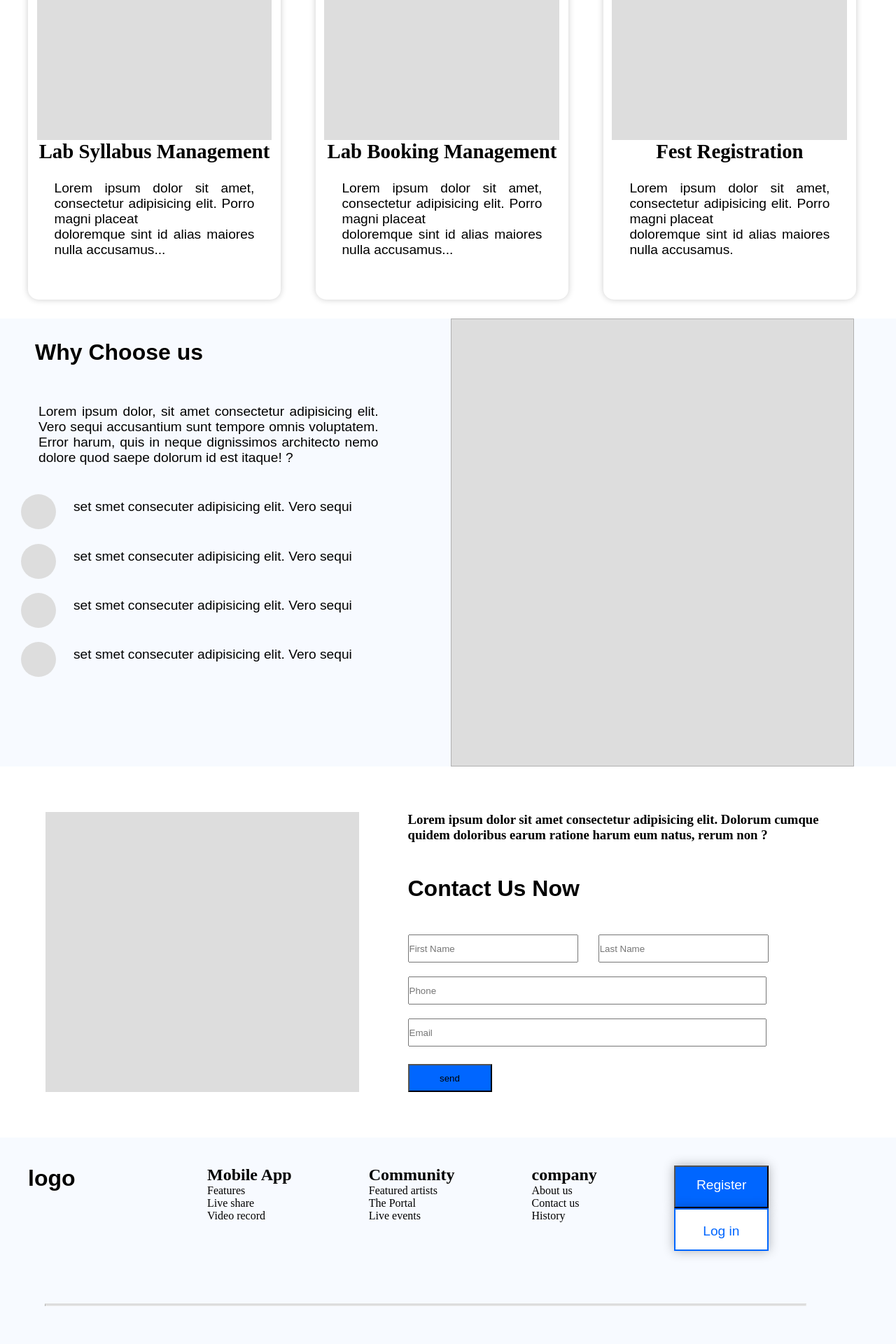
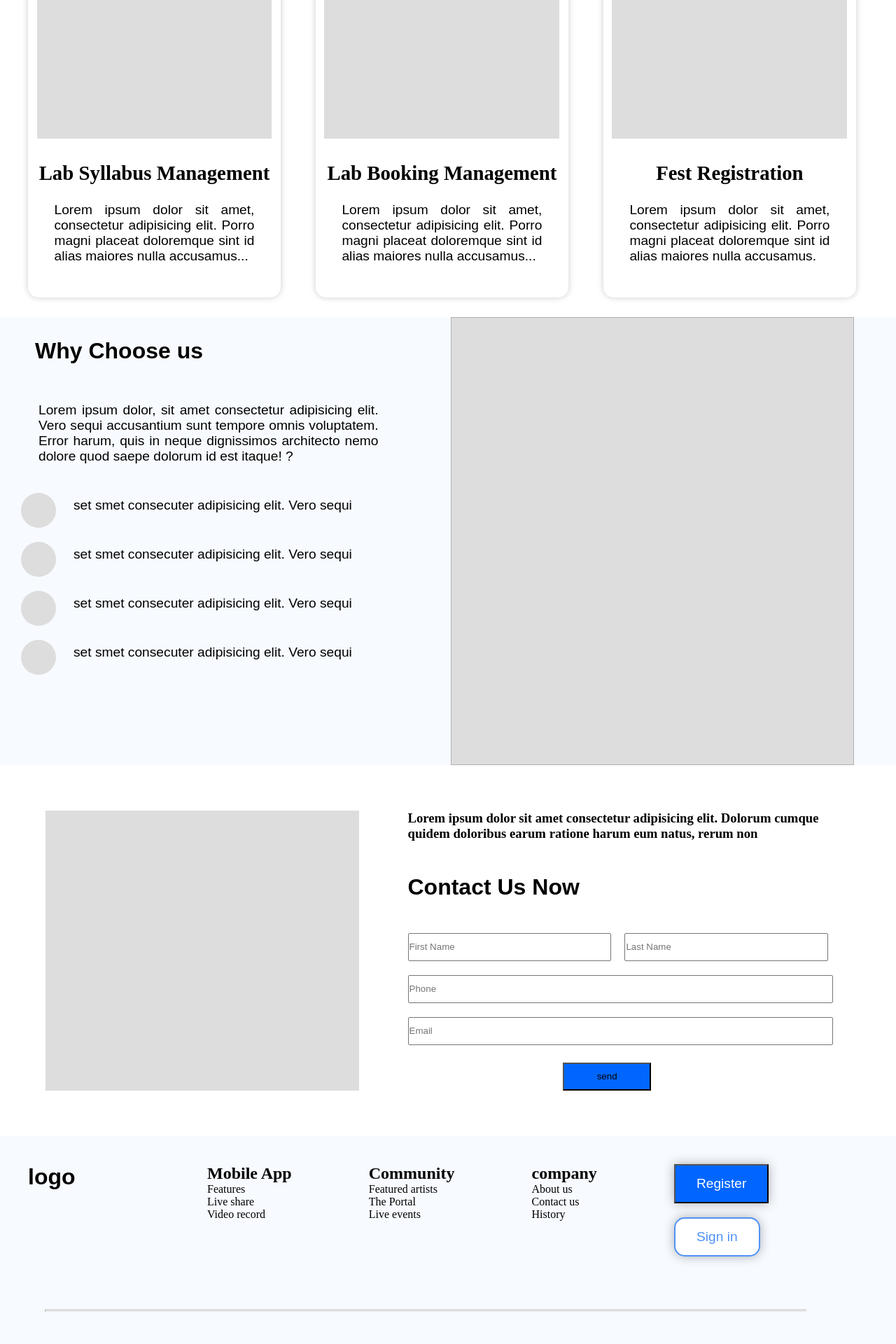
Before and after one commit to sharat0/lb-landing, a PHP site: page /services/ in a window 1280 px wide. Shown: the part 4280-6200 px from the top of the page at 70% size. Run offline with PHP 8.4, Linux system fonts and the light colour scheme; some libraries are stand-ins or nearby versions.

Commit message:
changes made for responsive

```diff
--- a/services/index.html
+++ b/services/index.html
@@ -54,7 +54,7 @@
 
            <div class="services-main">
                 <div class="services">
-                  <h1>We offer a wide range of<br> services needed to run your<br> institute smoothly.</h1>
+                  <h1>We offer a wide range of services needed to run your institute smoothly.</h1>
                   <span class="btn">Learn More</span>
 
                 </div>
@@ -111,46 +111,46 @@
     <div class="useful-features">
 
         <h2>Other Useful Features</h2>
-        <h3>Lorem ipsum dolor sit amet, consectetur adipisicing elit. Porro magni placeat<br> doloremque sint id alias maiores nulla accusamus.</h3>
+        <h3>Lorem ipsum dolor sit amet, consectetur adipisicing elit. Porro magni placeat doloremque sint id alias maiores nulla accusamus.</h3>
 
         <div class="flex">
                 <div class="service">
                     <div class="empty-box"></div>
                     <span class="head">Learning Management</span>
-                    <p>Lorem ipsum dolor sit amet, consectetur adipisicing elit. Porro magni placeat<br> doloremque sint id alias maiores nulla accusamus..</p>
+                    <p>Lorem ipsum dolor sit amet,consectetur adipisicing elit. Porro magni placeat doloremque sint id alias maiores nulla accusamus..</p>
 
                 </div>
                 <div class="service">
                     <div class="empty-box"></div>
                     <span class="head">Lab Management</span>
                     <p>
-                        Lorem ipsum dolor sit amet, consectetur adipisicing elit. Porro magni placeat<br> doloremque sint id alias maiores nulla accusamus.
+                        Lorem ipsum dolor sit amet,consectetur adipisicing elit. Porro magni placeat doloremque sint id alias maiores nulla accusamus.
                     </p>
                 </div>
                 <div class="service">
                     <div class="empty-box"></div>
                     <span class="head">Attendance</span>
-                    <p>Lorem ipsum dolor sit amet, consectetur adipisicing elit. Porro magni placeat<br> doloremque sint id alias maiores nulla accusamus..</p>
+                    <p>Lorem ipsum dolor sit amet, consectetur adipisicing elit. Porro magni placeat doloremque sint id alias maiores nulla accusamus..</p>
 
                 </div>
 
                 <div class="service">
                     <div class="empty-box"></div>
                     <span class="head">Result</span>
-                    <p>Lorem ipsum dolor sit amet, consectetur adipisicing elit. Porro magni placeat<br> doloremque sint id alias maiores nulla accusamus...</p>
+                    <p>Lorem ipsum dolor sit amet, consectetur adipisicing elit. Porro magni placeat doloremque sint id alias maiores nulla accusamus...</p>
                 </div>
 
                 <div class="service">
                     <div class="empty-box"></div>
                     <span class="head">Syllabus</span>
-                    <p>Lorem ipsum dolor sit amet, consectetur adipisicing elit. Porro magni placeat<br> doloremque sint id alias maiores nulla accusamus...</p>
+                    <p>Lorem ipsum dolor sit amet, consectetur adipisicing elit. Porro magni placeat doloremque sint id alias maiores nulla accusamus...</p>
 
                 </div>
                 <div class="service">
                       <div class="empty-box"></div>
                       <span class="head">Fest Registration</span>
                     <p>
-                        Lorem ipsum dolor sit amet, consectetur adipisicing elit. Porro magni placeat<br> doloremque sint id alias maiores nulla accusamus.
+                        Lorem ipsum dolor sit amet, consectetur adipisicing elit. Porro magni placeat doloremque sint id alias maiores nulla accusamus.
                     </p>
                 </div>
         </div>
@@ -162,26 +162,26 @@
 
     <div class="college-features">
         <h2>Features for College</h2>
-        <h3>Lorem ipsum dolor sit amet, consectetur adipisicing elit. Porro magni placeat<br> doloremque sint id alias maiores nulla accusamus.</h3>
+        <h3>Lorem ipsum dolor sit amet, consectetur adipisicing elit. Porro magni placeat doloremque sint id alias maiores nulla accusamus.</h3>
 
         <div class="flex">
                 <div class="service">
                     <div class="empty-box"></div>
                     <span class="head">College Management</span>
-                    <p>Lorem ipsum dolor sit amet, consectetur adipisicing elit. Porro magni placeat<br> doloremque sint id alias maiores nulla accusamus..</p>
+                    <p>Lorem ipsum dolor sit amet, consectetur adipisicing elit. Porro magni placeat doloremque sint id alias maiores nulla accusamus..</p>
 
                 </div>
                 <div class="service">
                     <div class="empty-box"></div>
                     <span class="head">Department Management</span>
                     <p>
-                        Lorem ipsum dolor sit amet, consectetur adipisicing elit. Porro magni placeat<br> doloremque sint id alias maiores nulla accusamus.
+                        Lorem ipsum dolor sit amet, consectetur adipisicing elit. Porro magni placeat doloremque sint id alias maiores nulla accusamus.
                     </p>
                 </div>
                 <div class="service">
                     <div class="empty-box"></div>
                     <span class="head">Course Management</span>
-                    <p>Lorem ipsum dolor sit amet, consectetur adipisicing elit. Porro magni placeat<br> doloremque sint id alias maiores nulla accusamus..</p>
+                    <p>Lorem ipsum dolor sit amet, consectetur adipisicing elit. Porro magni placeat doloremque sint id alias maiores nulla accusamus..</p>
 
                 </div>
 
@@ -190,21 +190,21 @@
                 <div class="service">
                     <div class="empty-box"></div>
                     <span class="head">Lab Syllabus Management</span>
-                    <p>Lorem ipsum dolor sit amet, consectetur adipisicing elit. Porro magni placeat<br> doloremque sint id alias maiores nulla accusamus...</p>
+                    <p>Lorem ipsum dolor sit amet, consectetur adipisicing elit. Porro magni placeat doloremque sint id alias maiores nulla accusamus...</p>
 
                 </div>
 
                 <div class="service">
                     <div class="empty-box"></div>
                     <span class="head">Lab Booking Management</span>
-                    <p>Lorem ipsum dolor sit amet, consectetur adipisicing elit. Porro magni placeat<br> doloremque sint id alias maiores nulla accusamus...</p>
+                    <p>Lorem ipsum dolor sit amet, consectetur adipisicing elit. Porro magni placeat doloremque sint id alias maiores nulla accusamus...</p>
 
                 </div>
                 <div class="service">
                     <div class="empty-box"></div>
                     <span class="head">Fest Registration</span>
                     <p>
-                         Lorem ipsum dolor sit amet, consectetur adipisicing elit. Porro magni placeat<br> doloremque sint id alias maiores nulla accusamus.
+                         Lorem ipsum dolor sit amet, consectetur adipisicing elit. Porro magni placeat doloremque sint id alias maiores nulla accusamus.
                     </p>
                 </div>
         </div>
@@ -248,16 +248,16 @@
 
 
         <div class="flex">
-               <h3>Lorem ipsum dolor sit amet consectetur adipisicing elit. Dolorum cumque quidem doloribus earum ratione harum eum natus, rerum non  ?</h3>
+               <h3>Lorem ipsum dolor sit amet consectetur adipisicing elit. Dolorum cumque quidem doloribus earum ratione harum eum natus, rerum non </h3>
 
                           <h2> Contact Us Now</h2>
                     <div class="form">
                         <form action="">
-                            <input placeholder="First Name" id="fname">
-                            <input placeholder="Last Name" id="lname"><br>
-                            <input placeholder="Phone" id="phone"> <br>
-                            <input placeholder="Email" id="email"><br>
-                            <input type="submit" id="btn" value="send">
+                            <input placeholder="First Name" class="firstname">
+                            <input placeholder="Last Name" class="lsstname"><br>
+                            <input placeholder="Phone" class="phone"> <br>
+                            <input placeholder="Email" class="email"><br>
+                            <input type="submit" class="send-btn" value="send">
                         </form>
                     </div>
         </div>
@@ -300,7 +300,7 @@
                     </div>
 
                     <div class="login">
-                        <button class="btn">Log in</button>
+                        <button class="btn"> Sign in </button>
                     </div>
                 </div>
             </div>
--- a/style.css
+++ b/style.css
@@ -951,11 +945,14 @@ padding-top: 15px;
   .college-features .empty-box{
     height: 30vh;
     background-color: #dddddd;
+    margin-bottom: 10%;
   }
   /* choose-us */
 .choose-us {
   display: flex;
   flex-direction: row;
+  min-height: 80vh;
+  height: auto;
   padding: 0px 60px 0px 30px;
   background-color: #f7faff;
   justify-content: space-between;
@@ -965,7 +962,7 @@ padding-top: 15px;
   align-items: center;
   justify-content: center;
   width: 45%;
-  height:40vh;
+  min-height:40vh;
 
 }
 .choose-us .feature h2 {
@@ -990,7 +987,7 @@ padding-top: 15px;
 .choose-us .empty-box {
   background-color:#dddddd ;
   width: 45vw;
-  height: 80vh;
+  min-height: 60vh;
   border: 1px solid #b0b0b0;
 }
 
@@ -1007,10 +1004,8 @@ padding-top: 15px;
 
 .contact-us .empty-box {
   width: 35vw;
-
   background-color: #dddddd;
-  height: 50vh;
-
+  min-height: 50vh;
 }
 
 
@@ -1018,30 +1013,34 @@ padding-top: 15px;
 
   width: 55%;
   display: flex;
-  height: 50vh;
+  min-height: 50vh;
   flex-direction: column;
   justify-content: space-between;
 }
 
 .form input {
   height: 5vh;
-  width: 19vw;
+  width: 46%;
 }
-.contact-us .form #fname {
-  margin-right: 25px;
+.contact-us .form .firstname {
+  margin-right: 15px;
 }
-.contact-us .form #phone {
-  width: 40vw;
-  margin: 20px 0px 20px 0px;
+.contact-us .form .phone {
+  width: 96%;
+  margin: 20px 0px 0px 0px;
 }
-.contact-us .form #email {
-  width: 40vw;
+.contact-us .form .email {
+width: 96%;
+margin: 20px 0px 0px 0px;
 }
-.contact-us .form #btn {
+
+.contact-us .form .send-btn {
   margin-top: 25px;
   background-color: #0066ff;
-  width: 120px;
+  margin-left: 35%;
+  width: 20%;
 }
+
 
 /*About us  */
 
@@ -1074,17 +1073,15 @@ width: 20vw;
 
 .about-us .register .btn {
   border-radius: 0%;
-  padding-bottom: 20px;
 
 }
 .about-us .sign-in .login .btn {
-    padding-top: 20px;
-    border-radius: 0%;
-    width: 135px;
-    background-color: white;
-    color: #0066ff;
-    border: 2px solid #0066ff;
 
+  border-radius: 15px;
+  background-color: white;
+  color: #4f93f8;
+  border: 2px solid #4f93f8;
+  margin-top: 15%;
 }
 
 hr.solid {
```
Also changed, not shown: other parts of style.css (+30 -36 lines).
